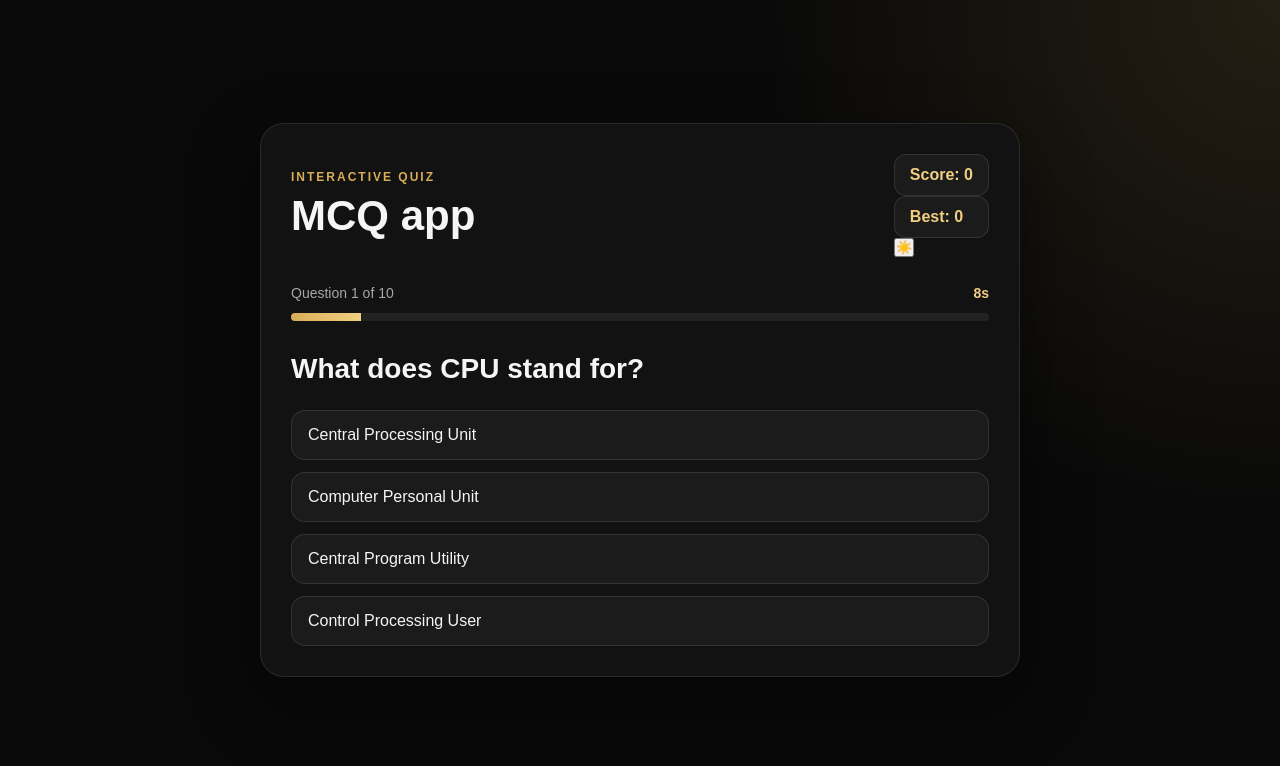
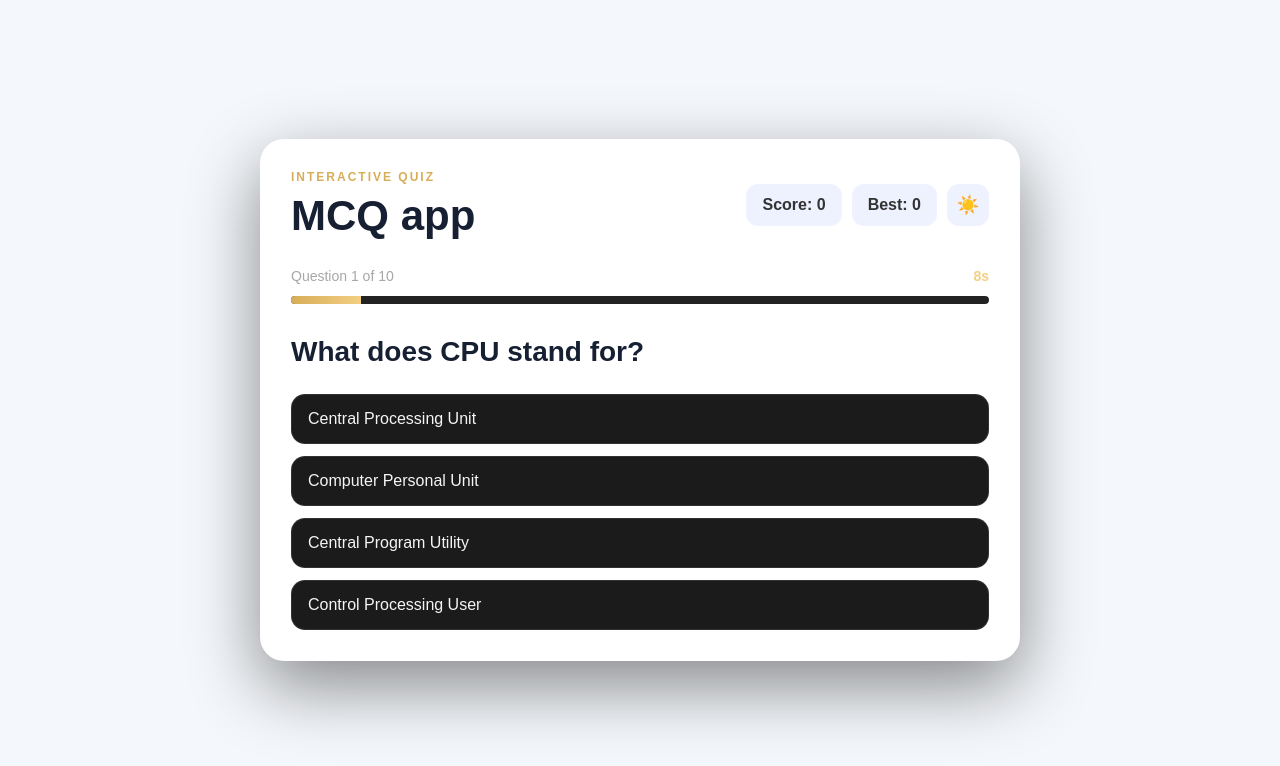
Before and after one commit to dinidu569malshan-stack/mcq, a plain HTML site: page index.html in a window 1280 px wide. Both pictures are taken after a click on the button "Change Theme". Drawn offline with Linux system fonts and the light colour scheme.

```diff
--- a/style.css
+++ b/style.css
@@ -194,3 +194,55 @@
     flex-direction: column;
   }
 }
+/* =========================
+   QUIZ ACTIONS
+========================= */
+
+.quiz-actions {
+  display: flex;
+  align-items: center;
+  gap: 10px;
+}
+
+.best-score-box {
+  white-space: nowrap;
+}
+
+.theme-btn {
+  width: 42px;
+  height: 42px;
+  border: none;
+  border-radius: 12px;
+  cursor: pointer;
+  font-size: 18px;
+  background: rgba(255, 255, 255, 0.12);
+  transition: 0.3s ease;
+}
+
+.theme-btn:hover {
+  transform: translateY(-2px) scale(1.05);
+}
+
+
+/* =========================
+   LIGHT MODE
+========================= */
+
+body.light-mode {
+  background: #f4f7fb;
+  color: #172033;
+}
+
+body.light-mode .quiz-card {
+  background: white;
+  color: #172033;
+}
+
+body.light-mode .score-box {
+  background: #eef2ff;
+  color: #333;
+}
+
+body.light-mode .theme-btn {
+  background: #eef2ff;
+}
```
